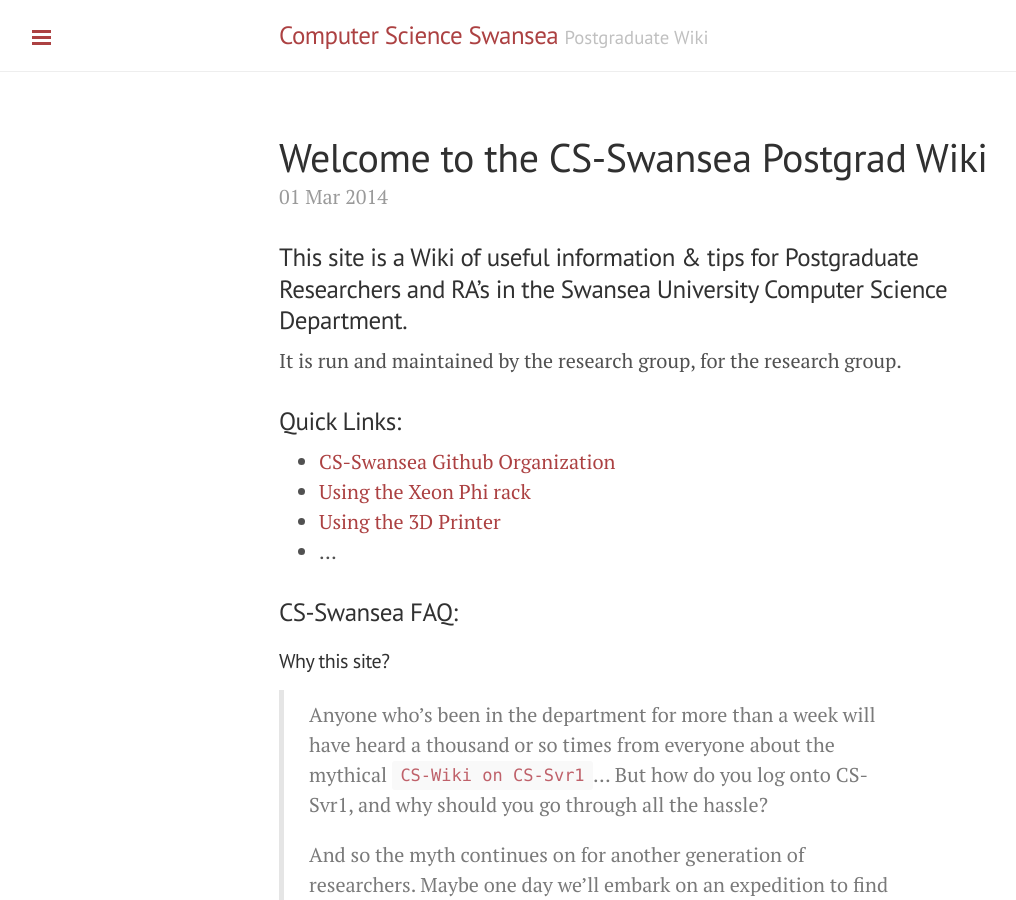
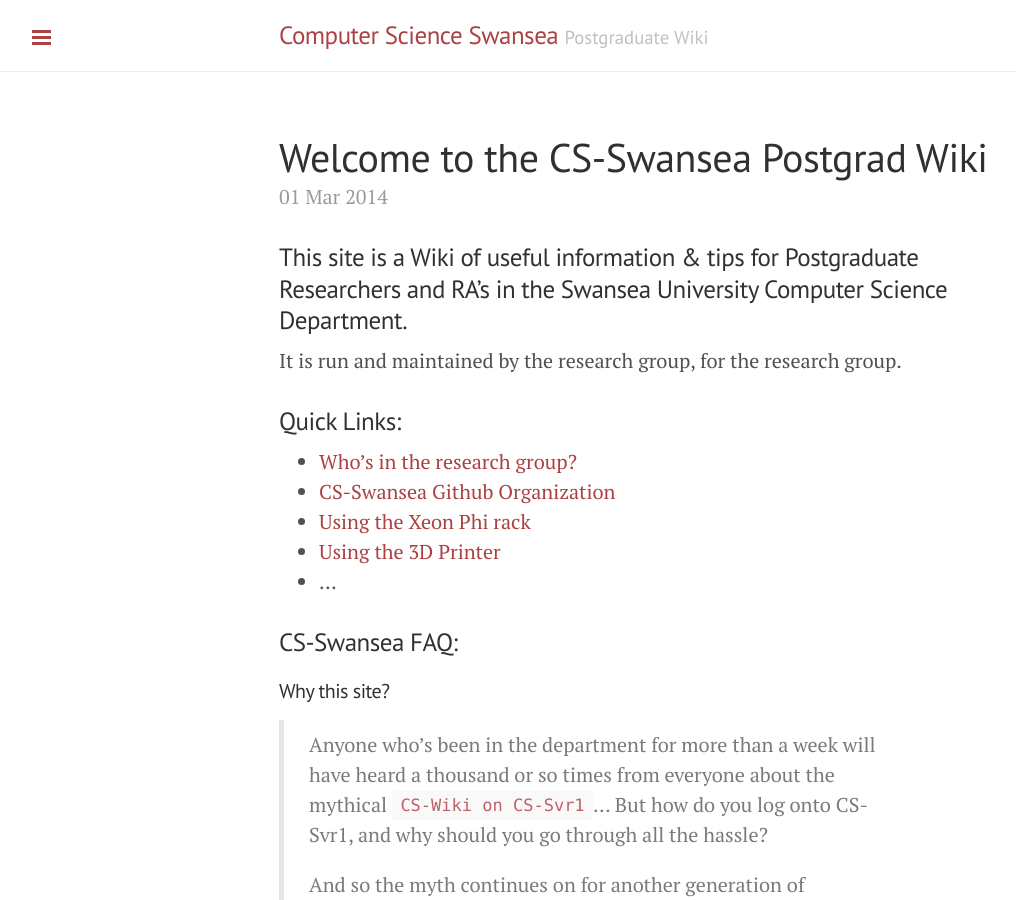
Before and after one commit to CS-Swansea/cs-swansea.github.io, a Jekyll site: the page built from _posts/2014-03-01-welcome.md, in a window 1280 px wide and 900 px high. Shown: the whole window, without its empty margins (1-1017 px from the left). Built offline with Jekyll 4.4.1, drawn with Linux system fonts in a browser that asks for light colours; Markdown is read by kramdown in place of the engine named in the settings.

Commit message:
added who are we link to quicklinks

```diff
--- a/_posts/2014-03-01-welcome.md
+++ b/_posts/2014-03-01-welcome.md
@@ -9,6 +9,7 @@
 
 ### Quick Links:
 
+* [Who's in the research group?](http://cs-swansea.github.io/who-are-we/)
 * [CS-Swansea Github Organization](https://github.com/CS-Swansea/)
 * [Using the Xeon Phi rack](http://cs-swansea.github.io/11-using-the-xeon-phi/)
 * [Using the 3D Printer](http://cs-swansea.github.io/22-using-the-3d-printer/)
```
